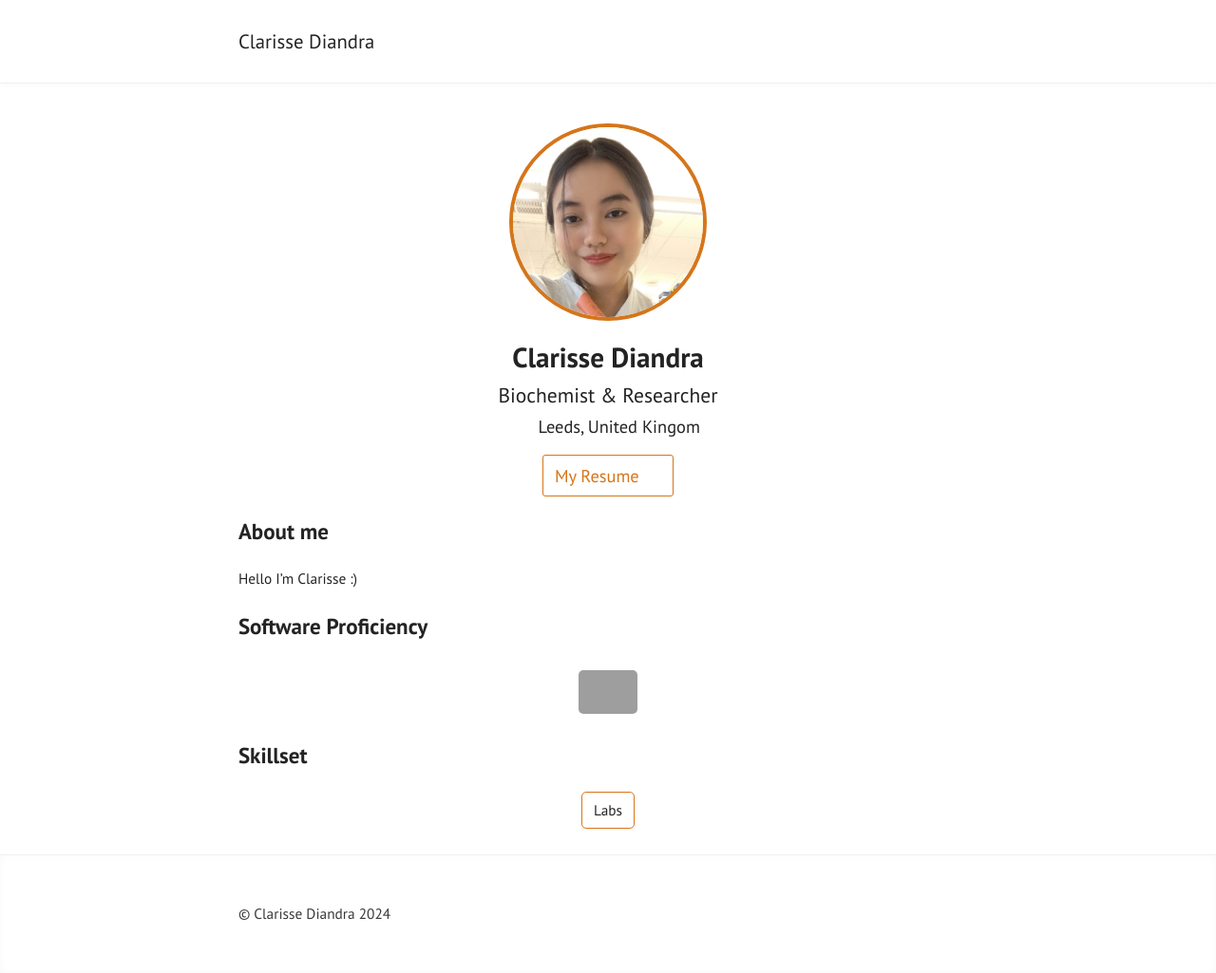
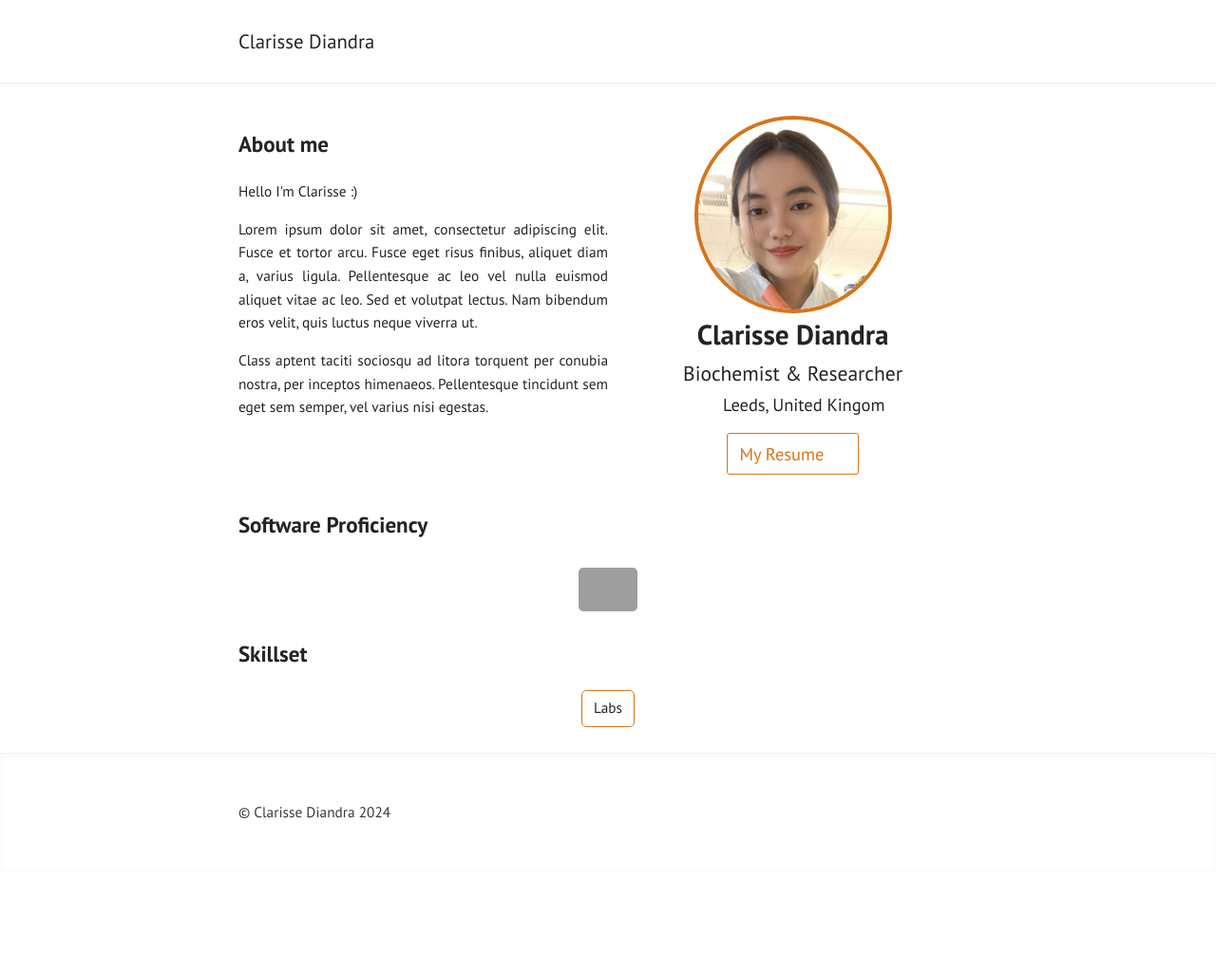
Before and after one commit to clarissediandra/clarissediandra.github.io, a Jekyll site: the page built from index.md, in a window 1280 px wide. Shown: the whole page at 95% size. Built offline with Jekyll 4.4.1, drawn with Linux system fonts in a browser that asks for light colours; after the commit the page ends 918 px from its top, so only the background shows below that; grey boxes are pictures that could not be loaded.

Commit message:
Layout change

```diff
--- a/index.md
+++ b/index.md
@@ -3,19 +3,30 @@ title: "Home"
 layout: page
 ---
 
-<img class="pfp" src="/assets/img/pfp.jpg">
-
-<div class="desc">
-    <div class="title">Clarisse Diandra</div>
-    <div class="row">Biochemist & Researcher</div>
-    <div class="loc"><svg aria-hidden=true class="icon"><use xlink:href="{{ "/assets/fontawesome/icons.svg" | relative_url }}#location-dot"></use></svg> Leeds, United Kingom</div>
-    <div class="more"><a class="resume" href="/assets/docs/resume.pdf"><div class="loc">My Resume <svg aria-hidden=true class="icon"><use xlink:href="{{ "/assets/fontawesome/icons.svg" | relative_url }}#file"></use></svg></div></a></div>
-    <!-- {% include menu.html menu=site.external %} -->
+<div style="display:flex; flex-direction: row; width: 100%;">
+    <div style="flex: 1; align-self: flex-start">
+        <h2>About me</h2>
+        <p>
+            Hello I'm Clarisse :)
+        </p>
+        <p>
+            Lorem ipsum dolor sit amet, consectetur adipiscing elit. Fusce et tortor arcu. Fusce eget risus finibus, aliquet diam a, varius ligula. Pellentesque ac leo vel nulla euismod aliquet vitae ac leo. Sed et volutpat lectus. Nam bibendum eros velit, quis luctus neque viverra ut.
+        </p>
+        <p>
+            Class aptent taciti sociosqu ad litora torquent per conubia nostra, per inceptos himenaeos. Pellentesque tincidunt sem eget sem semper, vel varius nisi egestas.
+        </p>
+    </div>
+    <div style="flex: 1; align-self: flex-start">
+        <img class="pfp" src="/assets/img/pfp.jpg">
+        <div class="desc">
+            <div class="title">Clarisse Diandra</div>
+            <div class="row">Biochemist & Researcher</div>
+            <div class="loc"><svg aria-hidden=true class="icon"><use xlink:href="{{ "/assets/fontawesome/icons.svg" | relative_url }}#location-dot"></use></svg> Leeds, United Kingom</div>
+            <div class="more"><a class="resume" href="/assets/docs/resume.pdf"><div class="loc">My Resume <svg aria-hidden=true class="icon"><use xlink:href="{{ "/assets/fontawesome/icons.svg" | relative_url }}#file"></use></svg></div></a></div>
+            <!-- {% include menu.html menu=site.external %} -->
+        </div>
+    </div>
 </div>
-
-## About me
-
-Hello I'm Clarisse :)
 
 ## Software Proficiency
 
```
